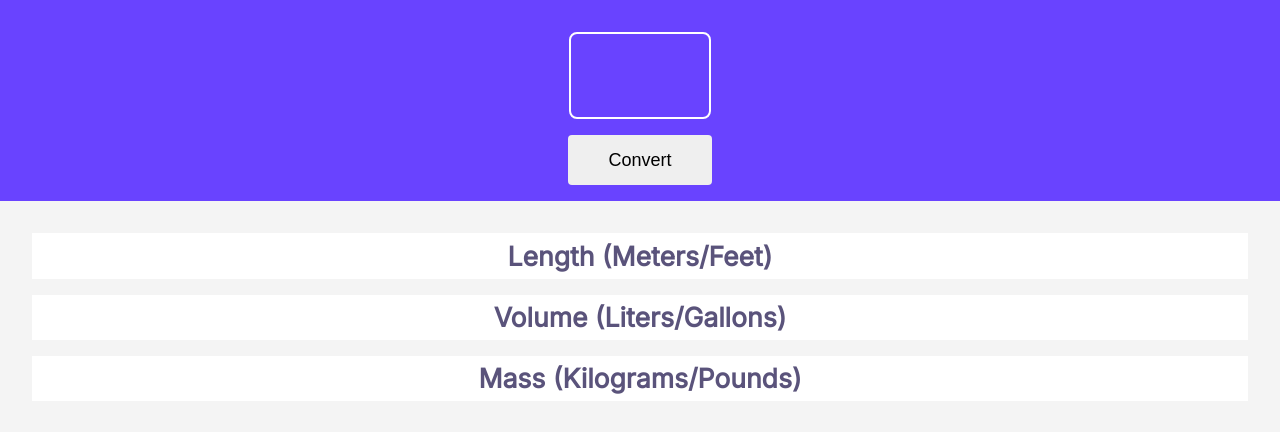
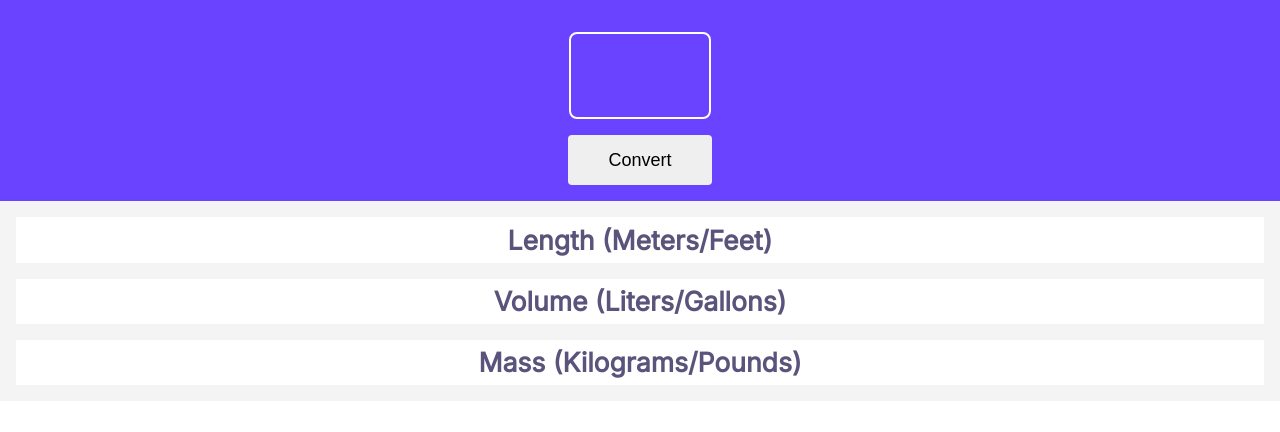
Before and after one commit to vusiSiya/Unit-Conversion, a plain HTML site: page index.html in a window 1280 px wide. Shown: the part 120-552 px from the top of the page. Drawn offline with Linux system fonts and the light colour scheme.

Commit message:
Update index.css

```diff
--- a/index.css
+++ b/index.css
@@ -6,7 +6,6 @@ html,body{
 * {
     text-align:center;
 }
-
 
 main{
     font:  2rem Inter,sans-serif;
@@ -53,7 +52,7 @@ div.conversions{
     display:flex;
     flex-direction: column;
     gap: .5em;
-    padding: 1em;
+    padding: .5em;
 }
 
 section{
```
